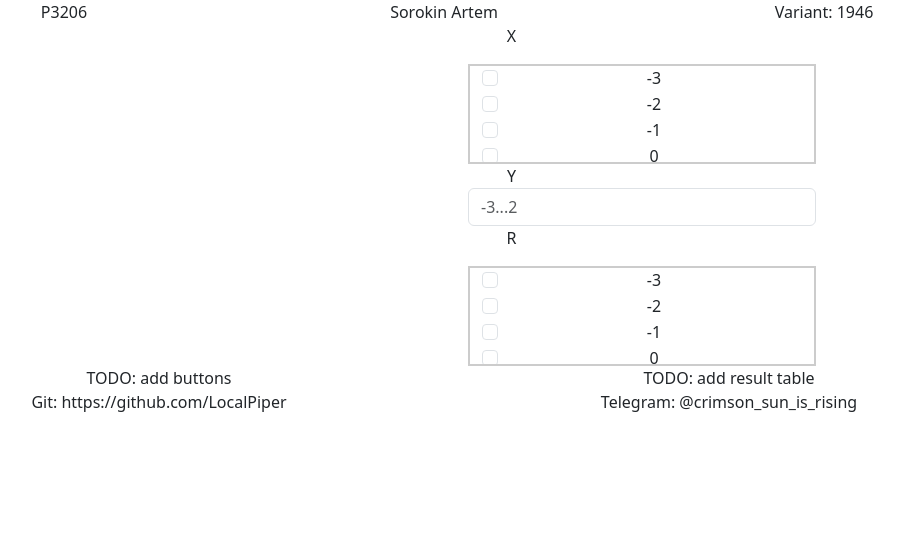
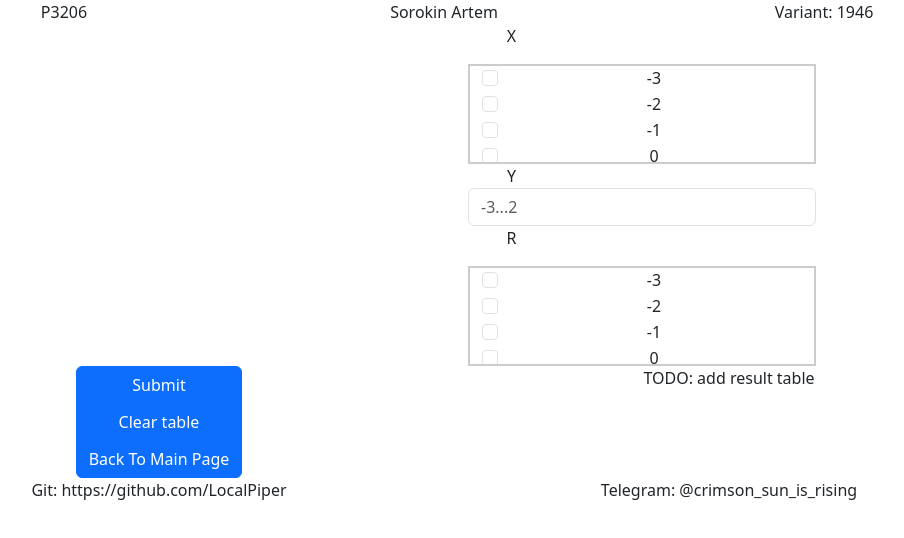
Before and after one commit to LocalPiperITMO/web-programming, a React (Vite) app in the folder frontend/: page / in a window 1280 px wide. Shown: the top 538 px of the page, without its empty margins (196-1100 px from the left). Built offline with nearby package versions, Linux system fonts and the light colour scheme.

Commit message:
feat: added buttons

```diff
--- a/frontend/src/components/Body.tsx
+++ b/frontend/src/components/Body.tsx
@@ -92,6 +92,25 @@ function InputContainer() {
   );
 }
 
+function ButtonContainer() {
+  return (
+    <div
+      className="btn-group-vertical"
+      role="group"
+      aria-label="Vertical button group"
+    >
+      <button type="button" className="btn btn-primary">
+        Submit
+      </button>
+      <button type="button" className="btn btn-primary">
+        Clear table
+      </button>
+      <button type="button" className="btn btn-primary">
+        Back To Main Page
+      </button>
+    </div>
+  );
+}
 export function BodyContainer() {
   return (
     <div className="container text-center">
@@ -102,7 +121,9 @@ export function BodyContainer() {
         <div className="col">
           <InputContainer />
         </div>
-        <div className="col">TODO: add buttons</div>
+        <div className="col">
+          <ButtonContainer />
+        </div>
         <div className="col">TODO: add result table</div>
       </div>
     </div>
```
